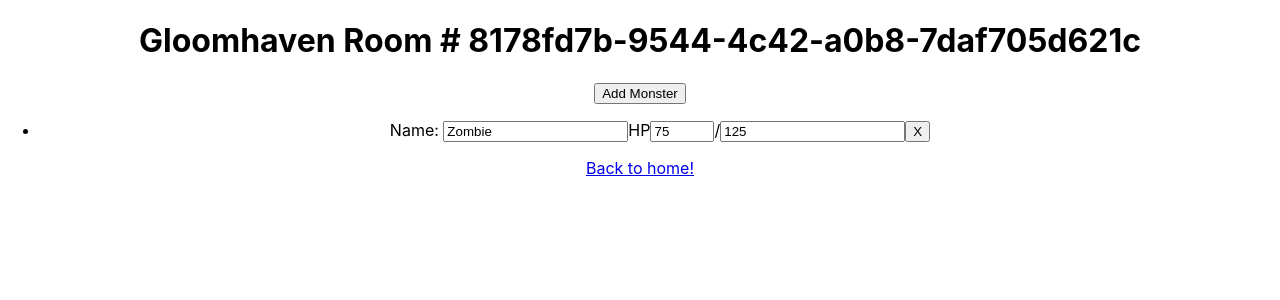
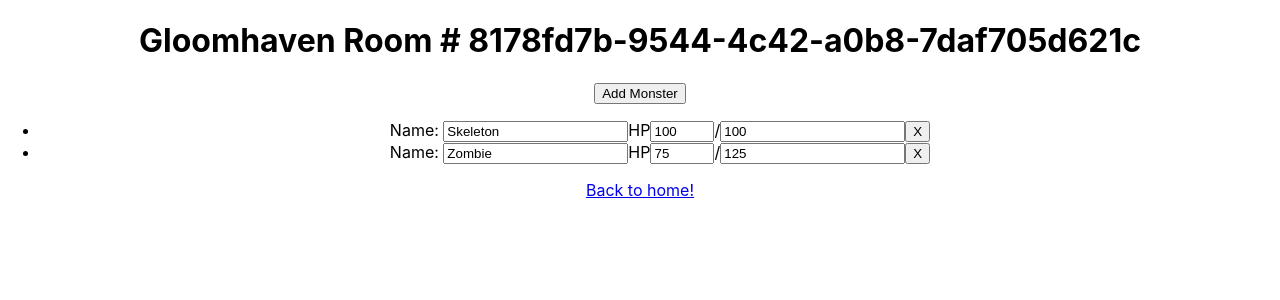
Before and after one commit to adriansmithdev/gloomhaven-helper, a React (Create React App) app in the folder react-app/: page /room/8178fd7b-9544-4c42-a0b8-7daf705d621c in a window 1280 px wide. Shown: the top 300 px of the page. Built offline with nearby package versions, Linux system fonts and the light colour scheme.

Commit message:
"Finished add and remove functionality to list"

```diff
--- a/react-app/src/components/MonsterList.js
+++ b/react-app/src/components/MonsterList.js
@@ -8,8 +8,13 @@
 
   constructor(props){
     super(props);
+    this.state = {
+      monsters: props.monsters
+    };
+
+    console.log(this.state.monsters);
     this.handleChange = this.handleChange.bind(this);
-    this.addMonster = this.handleChange.bind(this);
+    this.addMonster = this.addMonster.bind(this);
   }
 
   handleChange(event) {
@@ -23,22 +28,30 @@
       currentHealth: 0
     };
 
-    this.props.monsters.push(newMonster);
+    this.state.monsters.push(newMonster)
+
+    this.forceUpdate();
+  }
+
+  removeMonster(index) {
+    this.state.monsters.splice(index, 1)
+
+    this.forceUpdate();
   }
 
   render() {
 
-    let rows = this.props.monsters.reduce((html, monster) =>
+    let rows = this.state.monsters.map((monster, index) =>
     (
-      <li>
-        Name: <input type="text" value={monster.name} onChange={this.handleChange} />
+      <li key={index}>
+        Name: <input type="text" defaultValue={monster.name} onChange={this.handleChange} />
         HP
-          <input type="number" value={monster.currentHealth} max={monster.maxHealth} min="0" onChange={this.handleChange} />
+          <input type="number" defaultValue={monster.currentHealth} max={monster.maxHealth} min="0" onChange={this.handleChange} />
           /
-          <input type="number" value={monster.maxHealth} onChange={this.handleChange} />
-          <button type="button">X</button>
+          <input type="number" defaultValue={monster.maxHealth} onChange={this.handleChange} />
+          <button type="button" onClick={()=>{this.removeMonster(index)}}>X</button>
       </li>
-    ), "");
+    ));
 
     return (
       <div>
```
